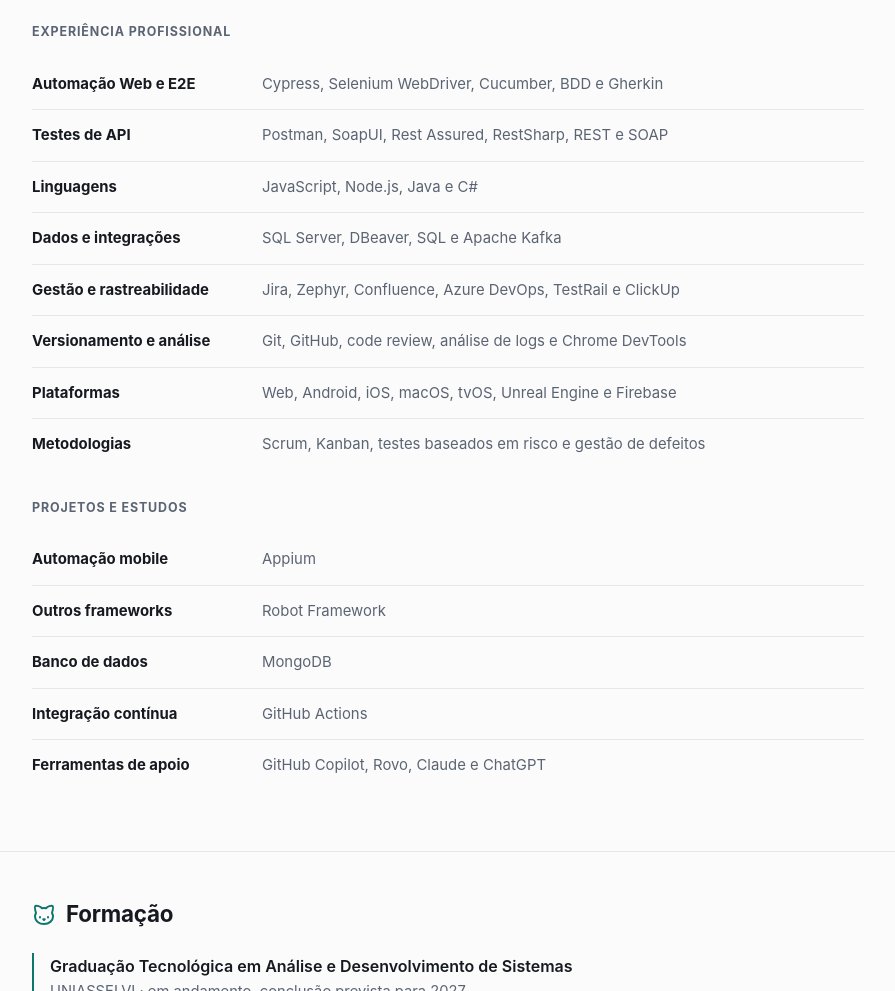
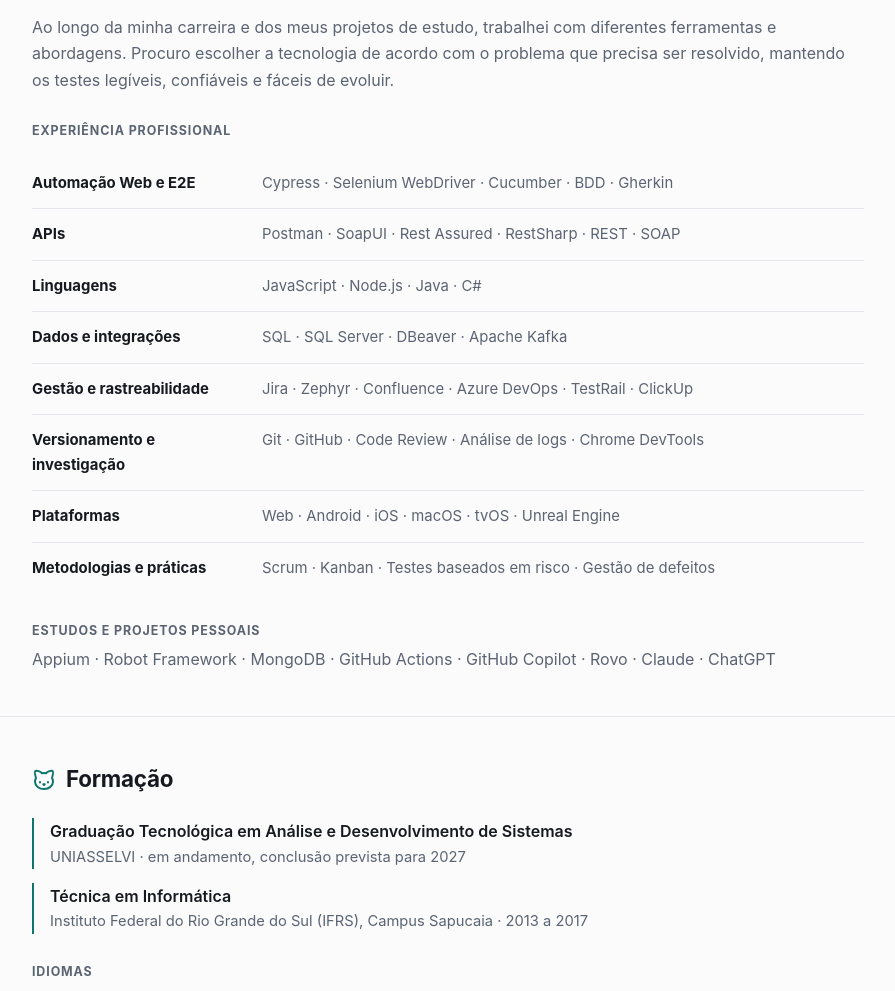
Before and after one commit to GabrielaAmbos/portfolio-qa, a plain HTML site: page docs/index.html in a window 1280 px wide. Shown: the part 4520-5511 px from the top of the page, without its empty margins (192-1087 px from the left). Drawn offline with Linux system fonts and the light colour scheme.

Commit message:
docs(habilidades): reescreve a seção Habilidades técnicas nas versões PT e EN
Adiciona parágrafo de abertura, troca o separador para "·" e renomeia as
categorias. Consolida os estudos e projetos pessoais em uma lista única no
lugar da tabela por categoria e remove Firebase das plataformas.

```diff
--- a/docs/index.html
+++ b/docs/index.html
@@ -227,26 +227,22 @@
   <div class="wrap">
     <h2><svg viewBox="0 0 24 24"><use href="#i-cat"/></svg> Habilidades técnicas</h2>
 
+    <p class="lead">Ao longo da minha carreira e dos meus projetos de estudo, trabalhei com diferentes ferramentas e abordagens. Procuro escolher a tecnologia de acordo com o problema que precisa ser resolvido, mantendo os testes legíveis, confiáveis e fáceis de evoluir.</p>
+
     <p class="subhead">Experiência profissional</p>
     <dl class="skills">
-      <div class="skill-row"><dt>Automação Web e E2E</dt><dd>Cypress, Selenium WebDriver, Cucumber, BDD e Gherkin</dd></div>
-      <div class="skill-row"><dt>Testes de API</dt><dd>Postman, SoapUI, Rest Assured, RestSharp, REST e SOAP</dd></div>
-      <div class="skill-row"><dt>Linguagens</dt><dd>JavaScript, Node.js, Java e C#</dd></div>
-      <div class="skill-row"><dt>Dados e integrações</dt><dd>SQL Server, DBeaver, SQL e Apache Kafka</dd></div>
-      <div class="skill-row"><dt>Gestão e rastreabilidade</dt><dd>Jira, Zephyr, Confluence, Azure DevOps, TestRail e ClickUp</dd></div>
-      <div class="skill-row"><dt>Versionamento e análise</dt><dd>Git, GitHub, code review, análise de logs e Chrome DevTools</dd></div>
-      <div class="skill-row"><dt>Plataformas</dt><dd>Web, Android, iOS, macOS, tvOS, Unreal Engine e Firebase</dd></div>
-      <div class="skill-row"><dt>Metodologias</dt><dd>Scrum, Kanban, testes baseados em risco e gestão de defeitos</dd></div>
+      <div class="skill-row"><dt>Automação Web e E2E</dt><dd>Cypress &middot; Selenium WebDriver &middot; Cucumber &middot; BDD &middot; Gherkin</dd></div>
+      <div class="skill-row"><dt>APIs</dt><dd>Postman &middot; SoapUI &middot; Rest Assured &middot; RestSharp &middot; REST &middot; SOAP</dd></div>
+      <div class="skill-row"><dt>Linguagens</dt><dd>JavaScript &middot; Node.js &middot; Java &middot; C#</dd></div>
+      <div class="skill-row"><dt>Dados e integrações</dt><dd>SQL &middot; SQL Server &middot; DBeaver &middot; Apache Kafka</dd></div>
+      <div class="skill-row"><dt>Gestão e rastreabilidade</dt><dd>Jira &middot; Zephyr &middot; Confluence &middot; Azure DevOps &middot; TestRail &middot; ClickUp</dd></div>
+      <div class="skill-row"><dt>Versionamento e investigação</dt><dd>Git &middot; GitHub &middot; Code Review &middot; Análise de logs &middot; Chrome DevTools</dd></div>
+      <div class="skill-row"><dt>Plataformas</dt><dd>Web &middot; Android &middot; iOS &middot; macOS &middot; tvOS &middot; Unreal Engine</dd></div>
+      <div class="skill-row"><dt>Metodologias e práticas</dt><dd>Scrum &middot; Kanban &middot; Testes baseados em risco &middot; Gestão de defeitos</dd></div>
     </dl>
 
-    <p class="subhead">Projetos e estudos</p>
-    <dl class="skills">
-      <div class="skill-row"><dt>Automação mobile</dt><dd>Appium</dd></div>
-      <div class="skill-row"><dt>Outros frameworks</dt><dd>Robot Framework</dd></div>
-      <div class="skill-row"><dt>Banco de dados</dt><dd>MongoDB</dd></div>
-      <div class="skill-row"><dt>Integração contínua</dt><dd>GitHub Actions</dd></div>
-      <div class="skill-row"><dt>Ferramentas de apoio</dt><dd>GitHub Copilot, Rovo, Claude e ChatGPT</dd></div>
-    </dl>
+    <p class="subhead">Estudos e projetos pessoais</p>
+    <p class="lead">Appium &middot; Robot Framework &middot; MongoDB &middot; GitHub Actions &middot; GitHub Copilot &middot; Rovo &middot; Claude &middot; ChatGPT</p>
   </div>
 </section>
 
```
Also changed, not shown: docs/en.html (+12 -16 lines), 2 other files.
